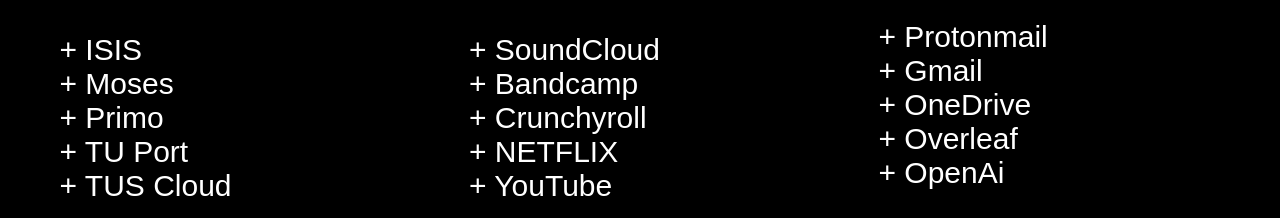
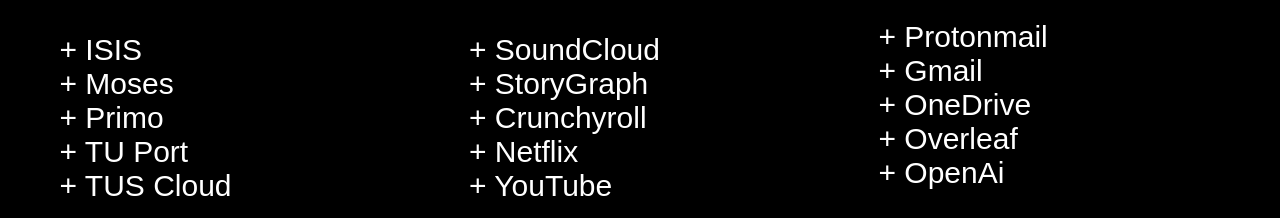
Before and after one commit to quietlean/websheet.gitbhub.io, a plain HTML site: page index.html in a window 1280 px wide. Shown: the part 611-829 px from the top of the page. Drawn offline with Linux system fonts and the light colour scheme.

Commit message:
StoryGraph

```diff
--- a/index.html
+++ b/index.html
@@ -38,9 +38,9 @@
             <h1 class="header">Media (ﾉ>｡☆)ﾉ<3</h1><br><br>
             <div class="Links">
             <a href="https://soundcloud.com/ykrux">+ SoundCloud</a><br>
-            <a href="https://bandcamp.com/?from=menubar_logo_logged_in">+ Bandcamp</a><br>
+            <a href="https://app.thestorygraph.com/browse?sort_order=Last+updated">+ StoryGraph</a><br>
             <a href="https://www.crunchyroll.com/de/">+ Crunchyroll</a><br>
-            <a href="https://www.netflix.com/browse">+ NETFLIX</a><br>
+            <a href="https://www.netflix.com/browse">+ Netflix</a><br>
             <a href="https://www.youtube.com/">+ YouTube</a><br>
             </div>
         </div>
```
